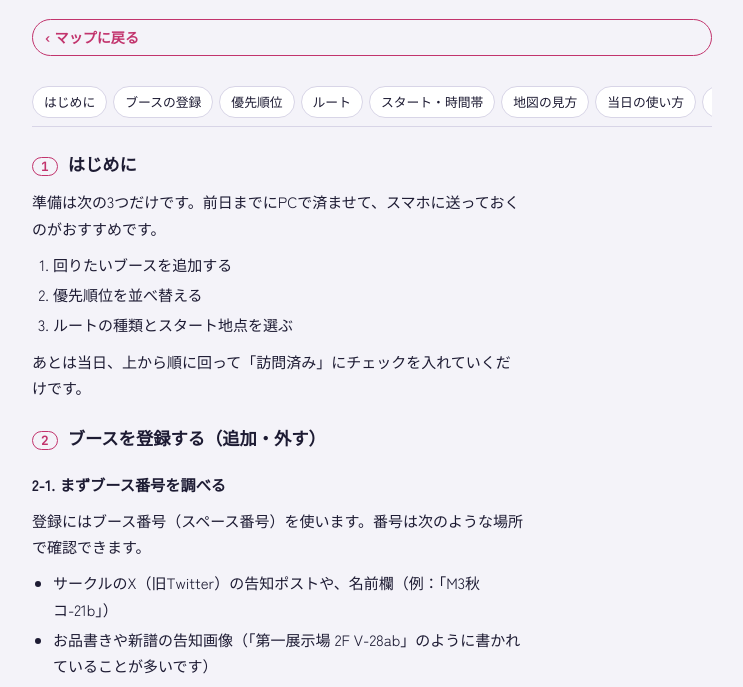
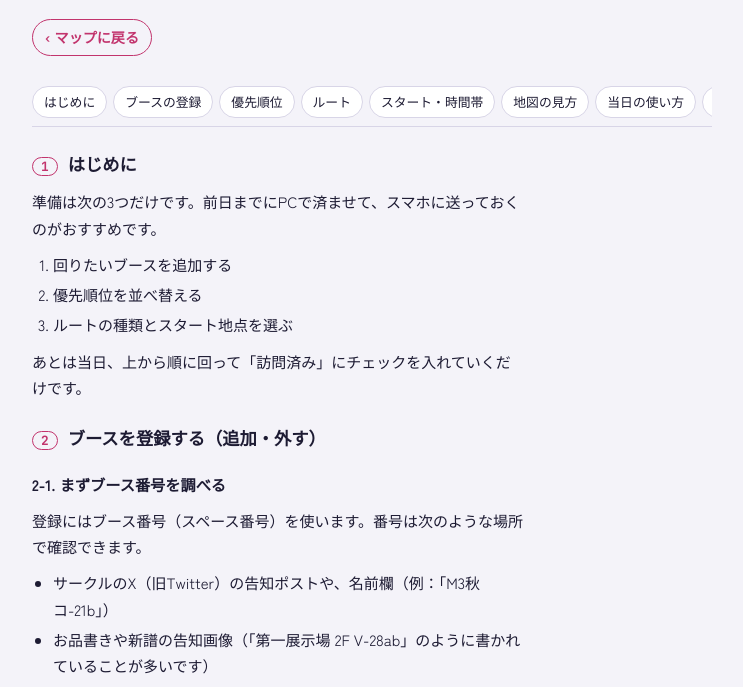
Before and after one commit to berukichi/m3-2026-autumn-route-map, a plain HTML site: page help.html in a window 1280 px wide. Shown: the part 111-798 px from the top of the page, without its empty margins (268-1011 px from the left). Drawn offline with Linux system fonts and the light colour scheme.

Commit message:
Keep the manual's back button at its natural width
Co-Authored-By: Claude Opus 5.5 <noreply@anthropic.com>

```diff
--- a/help.html
+++ b/help.html
@@ -28,7 +28,7 @@ html{padding-top:env(safe-area-inset-top,0px);padding-bottom:env(safe-area-inset
 body{margin:0;background:var(--bg);color:var(--ink);font-family:var(--f-body);font-size:15px;line-height:1.75;padding-inline:16px;padding-block:0 56px}
 .wrap{max-width:680px;margin:0 auto;display:flex;flex-direction:column;gap:22px}
 header{padding-top:18px;display:flex;justify-content:space-between;align-items:center;gap:12px}
-.back{display:inline-flex;align-items:center;gap:6px;color:var(--accent);font-weight:700;font-size:.88rem;text-decoration:none;border:1px solid var(--accent);border-radius:999px;padding:5px 12px}
+.back{align-self:flex-start;display:inline-flex;align-items:center;gap:6px;color:var(--accent);font-weight:700;font-size:.88rem;text-decoration:none;border:1px solid var(--accent);border-radius:999px;padding:5px 12px}
 .back:hover{background:var(--raise)}
 h1{font-family:var(--f-display);font-weight:800;font-size:1.5rem;line-height:1.25;margin:0;text-wrap:balance;letter-spacing:.02em}
 h1 .lat{font-weight:600;font-size:1.12em;letter-spacing:.05em}
```
